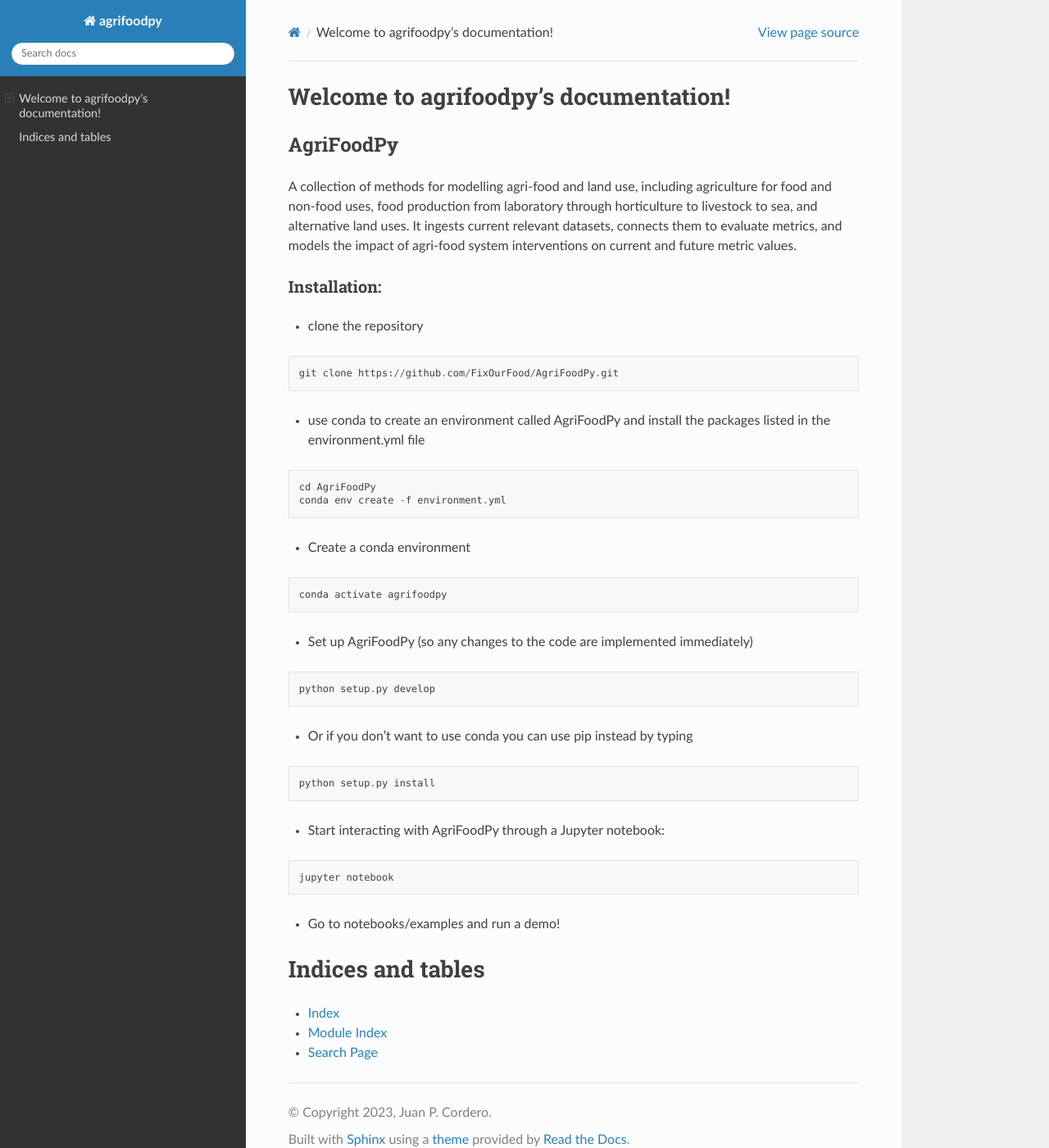
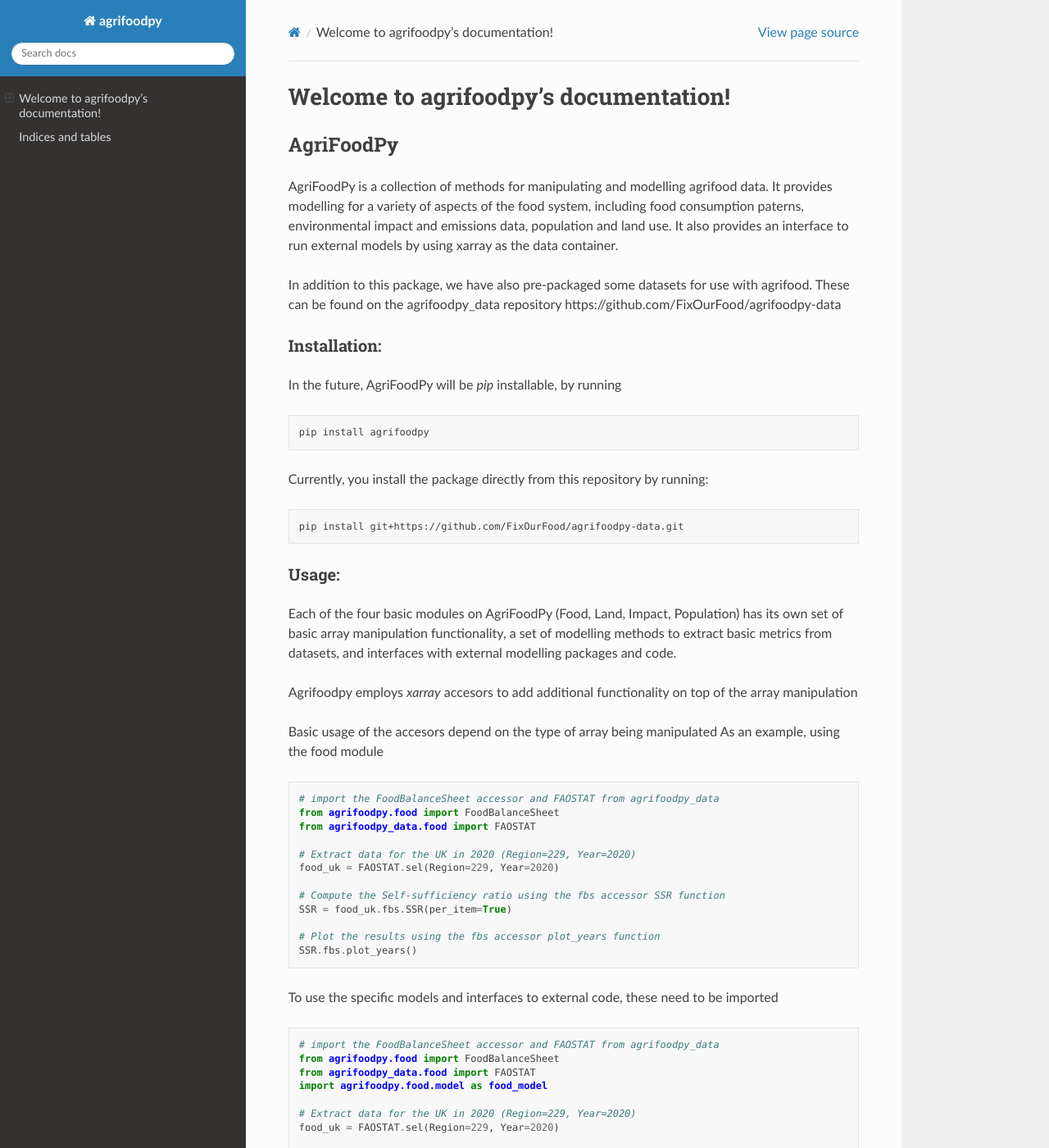
Before and after one commit to FixOurFood/AgriFoodPy, a Sphinx documentation site: the page built from docs/index.rst, in a window 1280 px wide and 1400 px high. Shown: the whole window at 82% size. Built offline with Sphinx 7.4.7 and the Read the Docs theme 2.0.0, drawn with Linux system fonts in a browser that asks for light colours; some of the changed text lies outside the part shown.

Commit message:
adjusted readme and doc config

````diff
--- a/README.md
+++ b/README.md
@@ -1,36 +1,99 @@
 # AgriFoodPy
-A collection of methods for modelling agri-food and land use, including agriculture for food and non-food uses, food production from laboratory through horticulture to livestock to sea, and alternative land uses. It ingests current relevant datasets, connects them to evaluate metrics, and models the impact of agri-food system interventions on current and future metric values.
+
+AgriFoodPy is a collection of methods for manipulating and modelling agrifood
+data. It provides modelling for a variety of aspects of the food system,
+including food consumption paterns, environmental impact and emissions data,
+population and land use. It also provides an interface to run external models by
+using xarray as the data container.
+
+In addition to this package, we have also pre-packaged some datasets for use
+with agrifood. These can be found on the agrifoodpy_data repository
+https://github.com/FixOurFood/agrifoodpy-data
+
+<!-- A collection of methods for modelling agri-food and land use, including
+agriculture for food and non-food uses, food production from laboratory through
+horticulture to livestock to sea, and alternative land uses. It ingests current
+relevant datasets, connects them to evaluate metrics, and models the impact of
+agri-food system interventions on current and future metric values. -->
 
 ## Installation:
 
-- clone the repository
-```
-git clone https://github.com/FixOurFood/AgriFoodPy.git
+In the future, AgriFoodPy will be _pip_ installable, by running
+
+```bash
+pip install agrifoodpy
 ```
 
-- use conda to create an environment called AgriFoodPy and install the packages listed in the environment.yml file
-```
-cd AgriFoodPy
-conda env create -f environment.yml
+Currently, you install the package directly from this repository by running:
+
+```bash
+pip install git+https://github.com/FixOurFood/agrifoodpy-data.git
 ```
 
-- Create a conda environment
-```
-conda activate agrifoodpy
+## Usage:
+
+Each of the four basic modules on AgriFoodPy (Food, Land, Impact, Population)
+has its own set of basic array manipulation functionality, a set of
+modelling methods to extract basic metrics from datasets, and interfaces with
+external modelling packages and code.
+
+Agrifoodpy employs _xarray_ accesors to add additional functionality on top of
+the array manipulation
+
+Basic usage of the accesors depend on the type of array being manipulated
+As an example, using the food module
+
+```python
+# import the FoodBalanceSheet accessor and FAOSTAT from agrifoodpy_data
+from agrifoodpy.food import FoodBalanceSheet
+from agrifoodpy_data.food import FAOSTAT
+
+# Extract data for the UK in 2020 (Region=229, Year=2020)
+food_uk = FAOSTAT.sel(Region=229, Year=2020)
+
+# Compute the Self-sufficiency ratio using the fbs accessor SSR function
+SSR = food_uk.fbs.SSR(per_item=True)
+
+# Plot the results using the fbs accessor plot_years function
+SSR.fbs.plot_years()
 ```
 
-- Set up AgriFoodPy (so any changes to the code are implemented immediately)
-```
-python setup.py develop
+To use the specific models and interfaces to external code, these need to be
+imported
+
+```python
+# import the FoodBalanceSheet accessor and FAOSTAT from agrifoodpy_data
+from agrifoodpy.food import FoodBalanceSheet
+from agrifoodpy_data.food import FAOSTAT
+import agrifoodpy.food.model as food_model
+
+# Extract data for the UK in 2020 (Region=229, Year=2020)
+food_uk = FAOSTAT.sel(Region=229, Year=2020)
+
+# Scale consumption of meat to 50%,
+food_uk_scaled = food_model.balanced_scaling(food_uk,
+                                            items=2731,
+                                            scale=0.5,
+                                            constant=True)
+
+# Plot bar summary of resultant food quantities
+food_uk_scaled.fbs.plot_bars(elements=["production","imports"],
+                            inverted_elements=["exports","food"])
 ```
 
-- Or if you don't want to use conda you can use pip instead by typing
-```
-python setup.py install
-```
+In he future, we plan to implement a pipeline manager to automatize certain
+aspects of the agrifood execution, and to simulate a comprehensive model where
+all aspects of the food system are considered simultaneously.
 
-- Start interacting with AgriFoodPy through a Jupyter notebook:
-```
-jupyter notebook
-```
-- Go to notebooks/examples and run a demo!
+## Contributing
+
+AgriFoodPy is an open-source project which aims at improving the transparency of
+evidence base food system interventions and policy making.
+As such, we are happy to hear the input and ideas from the community.
+
+If you want to contribute, have a look at the
+[discussions](https://github.com/FixOurFood/AgriFoodPy/discussions)
+page or open a new [issue](https://github.com/FixOurFood/AgriFoodPy/issues)
+
+For a comprehensive guide, please refer to the contributing guidelines to open
+a pull request to contribute new functionality
--- a/docs/conf.py
+++ b/docs/conf.py
@@ -28,3 +28,5 @@ html_static_path = ['_static']
 
 # -- Options for AutoAPI -----------------------------------------------------
 autoapi_dirs = ['../agrifoodpy']
+autoapi_options = [ 'members', 'undoc-members', 'show-inheritance', 'show-module-summary', 'special-members', 'imported-members', ]
+autoapi_ignore = ['*test*','*migrations*']
````
